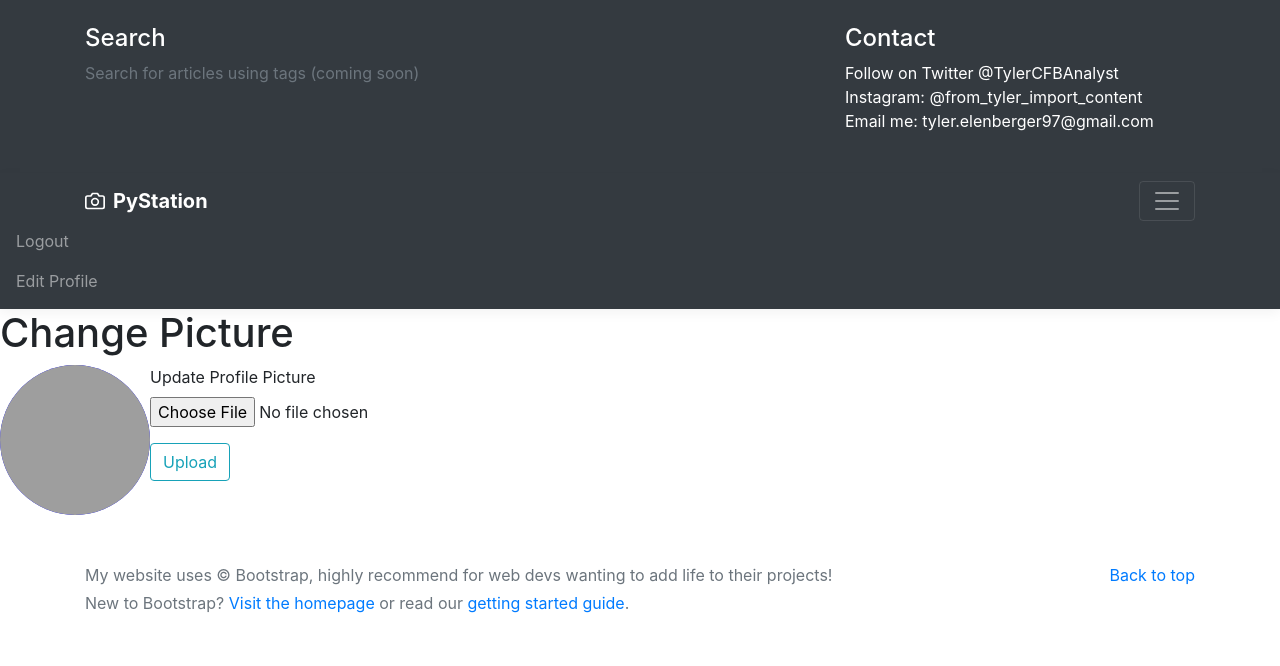
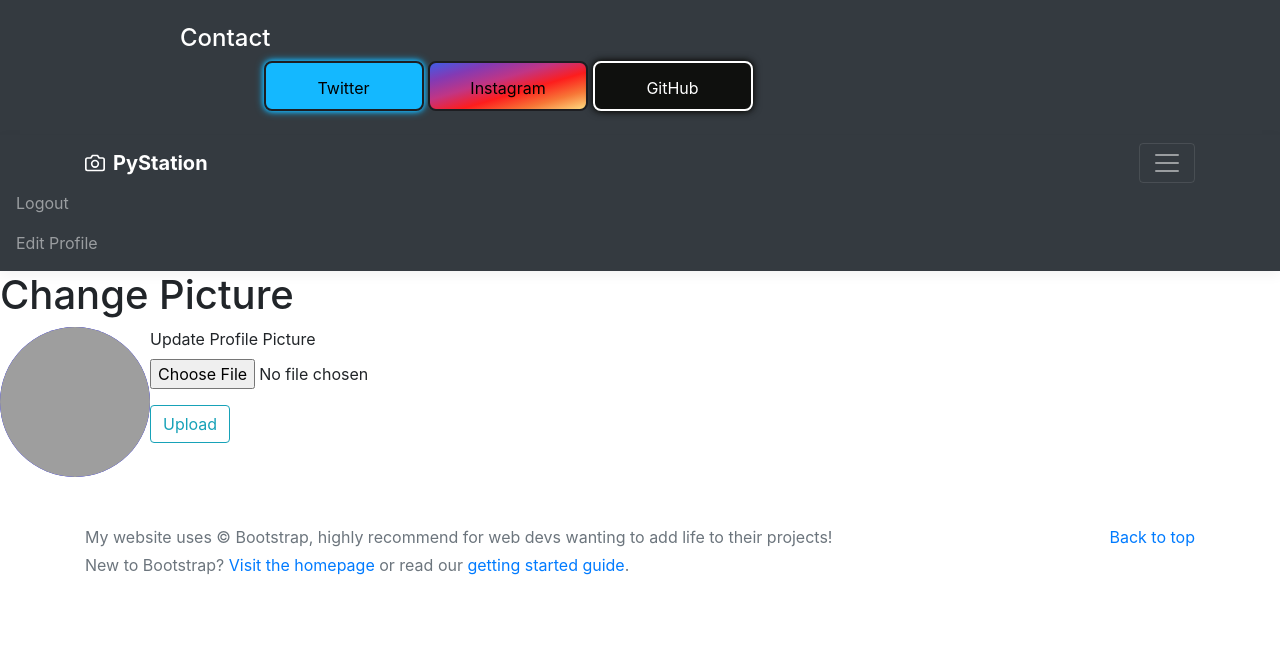
Before and after one commit to tfoxx97/PyStation, a Flask app: a page that uses PyStation/templates/layout.html in a window 1280 px wide, after a click that opens the changed part. Shown: the top 666 px of the page. Run offline with Flask 3, Linux system fonts and the light colour scheme; a user stored in the database is signed in; some libraries are stand-ins or nearby versions; grey boxes are pictures that could not be loaded.

Commit message:
New dropdown menu layout + new post bug fix

```diff
--- a/PyStation/models.py
+++ b/PyStation/models.py
@@ -55,7 +55,7 @@ class Post(db.Model):
     title = db.Column(db.String(100), nullable=False)
     date_posted = db.Column(db.DateTime, nullable=False, default=datetime.utcnow)
     content = db.Column(db.Text, nullable=False)
-    thumbnail = db.Column(db.String(), nullable=False, default="thumbnail.jpeg")
+    thumbnail = db.Column(db.String(), nullable=False, default='thumbnail.jpeg')
     user_id = db.Column(db.Integer, db.ForeignKey('user.id'), nullable=False)
 
     def __repr__(self) -> str:
--- a/PyStation/posts/forms.py
+++ b/PyStation/posts/forms.py
@@ -6,6 +6,6 @@ from flask_ckeditor import CKEditorField
 
 class PostForm(FlaskForm):
     title = StringField('Title', validators=[DataRequired()])
+    content = CKEditorField('Content', validators=[DataRequired()])
     cover_photo = FileField('Cover Photo (optional)', validators=[FileAllowed(['jpg', 'png', 'jpeg'])])
-    content = CKEditorField('Content', validators=[DataRequired()])
     submit = SubmitField('Post')
--- a/PyStation/static/main.css
+++ b/PyStation/static/main.css
@@ -1,6 +1,126 @@
 :root {
     --jumbotron-padding-y: 3rem;
+    --clr-one: rgb(20, 184, 255);
+    --clr-two-one: rgb(216, 81, 88);
+    --clr-two-two: rgb(138, 58, 185);
+    --clr-two-three: rgb(252, 204, 99);
+    --clr-three: rgb(15, 16, 14);
+    --clr-bg: #1d1e22;
   }
+
+
+/* Twitter */
+a.twitter{
+  display: inline-block; /* needed to change height/width of button */
+  height: 50px;
+  width: 160px;
+  background: var(--clr-one);
+  color: black;
+  box-shadow: 0 0 5px var(--clr-one),  0 0 8px var(--clr-one);
+  padding: 0;
+  border: 2px solid var(--clr-bg);
+  border-radius: 8px;
+  z-index: 2;
+  -webkit-transition: all 0.3s linear;
+  transition: all 0.3s linear;
+  text-align: center;
+  line-height: 50px;
+}
+
+a.twitter:hover{
+  background-color: transparent;
+  color: var(--clr-one);
+  box-shadow: 0 5px 3px -3px var(--clr-one), 0 -5px 3px -3px var(--clr-one),
+    0 5px 3px -3px var(--clr-one), 0 -5px 3px -3px var(--clr-one);
+}
+
+a.twitter:before, a.twitter:after{
+  z-index: -1;
+  background: var(--clr-one);
+  box-shadow: 0 0 5px var(--clr-one);
+  transition: all 0.3s ease;
+}
+a.twitter:hover:before,
+a.twitter:hover:after {
+  height: 0;
+  background-color: var(--clr-one);
+}
+
+/* Instagram */
+a.instagram{
+  display: inline-block;
+  background: linear-gradient(to bottom right, #405DE6, #833AB4, #C13584, #FD1D1D, #F77737, #FFDC80);
+  color: black;
+  box-shadow: 0 0 5px linear-gradient(to bottom right, #405DE6, #833AB4, #C13584, #FD1D1D, #F77737, #FFDC80),
+    0 0 8px linear-gradient(to bottom right, #405DE6, #833AB4, #C13584, #FD1D1D, #F77737, #FFDC80);
+  padding: 0;
+  border: 2px solid var(--clr-bg);
+  height: 50px;
+  width: 160px;
+  border-radius: 8px;
+  z-index: 2;
+  -webkit-transition: all 0.3s linear;
+  transition: all 0.3s linear;
+  text-align: center;
+  line-height: 50px;
+}
+
+a.instagram:hover{
+  background-color: transparent;
+  color: var(--clr-two-two);
+  box-shadow: 0 5px 3px -3px var(--clr-two-two), 0 -5px 3px -3px var(--clr-two-two),
+    0 5px 3px -3px var(--clr-two-two), 0 -5px 3px -3px var(--clr-two-two);
+}
+
+a.instagram:before, a.instagram:after{
+  z-index: -1;
+  background: var(--clr-two-two);
+  box-shadow: 0 0 5px var(--clr-two-two);
+  transition: all 0.3s ease;
+}
+a.instagram:hover:before,
+a.instagram:hover:after {
+  height: 0;
+  background-color: linear-gradient(to bottom right, #405DE6, #833AB4, #C13584, #FD1D1D, #F77737, #FFDC80);
+}
+
+/* GitHub */
+a.github{
+  display: inline-block;
+  background: var(--clr-three);
+  color: white;
+  box-shadow: 0 0 5px var(--clr-three),  0 0 8px var(--clr-three);
+  padding: 0;
+  border: 2px solid white;
+  height: 50px;
+  width: 160px;
+  border-radius: 8px;
+  z-index: 2;
+  -webkit-transition: all 0.3s linear;
+  transition: all 0.3s linear;
+  text-align: center;
+  line-height: 50px;
+}
+
+a.github:hover{
+  background-color: transparent;
+  color: var(--clr-three);
+  box-shadow: 0 5px 3px -3px var(--clr-three), 0 -5px 3px -3px var(--clr-three),
+    0 5px 3px -3px var(--clr-three), 0 -5px 3px -3px var(--clr-three);
+}
+
+a.github:before, a.github:after{
+  z-index: -1;
+  background: var(--clr-three);
+  box-shadow: 0 0 5px var(--clr-three);
+  transition: all 0.3s ease;
+}
+a.github:hover:before,
+a.github:hover:after {
+  height: 0;
+  background-color: var(--clr-three);
+}
+
 
   .jumbotron {
     padding-top: var(--jumbotron-padding-y);
--- a/PyStation/templates/layout.html
+++ b/PyStation/templates/layout.html
@@ -8,17 +8,13 @@
     <div class="collapse bg-dark" id="navbarHeader">
       <div class="container">
         <div class="row">
-          <div class="col-sm-8 col-md-7 py-4">
-            <h4 class="text-white">Search</h4>
-            <p class="text-muted">Search for articles using tags (coming soon)</p>
-          </div>
           <div class="col-sm-4 offset-md-1 py-4">
             <h4 class="text-white">Contact</h4>
-            <ul class="list-unstyled">
-              <li><a href="#" class="text-white">Follow on Twitter @TylerCFBAnalyst</a></li>
-              <li><a href="#" class="text-white">Instagram: @from_tyler_import_content</a></li>
-              <li><a href="#" class="text-white">Email me: tyler.elenberger97@gmail.com</a></li>
-            </ul>
+              <div class="buttons" style="margin: 0 auto; width: 656px;text-align:center;">
+                <a class="twitter" href="https://twitter.com/TylerCFBAnalyst">Twitter</a>
+                <a class="instagram" href="https://instagram.com/from_tyler_import_content?igshid=OGQ5ZDc2ODk2ZA%3D%3D&utm_source=qr">Instagram</a>
+                <a class="github" href="https://github.com/tfoxx97">GitHub</a>
+              </div>
           </div>
         </div>
       </div>
```
Also changed, not shown: PyStation/posts/routes.py (+13 -8 lines), PyStation/posts/utils.py (added, +30 -0 lines), PyStation/templates/post.html (+10 -4 lines), PyStation/templates/update_post.html (added, +62 -0 lines), PyStation/static/thumbnails/f6277aa82ef3dfdf.jpeg (added), PyStation/static/thumbnails/fd7a87e480db8f9b.png (added), PyStation/static/thumbnails/git.png (added), instance/site.db.
